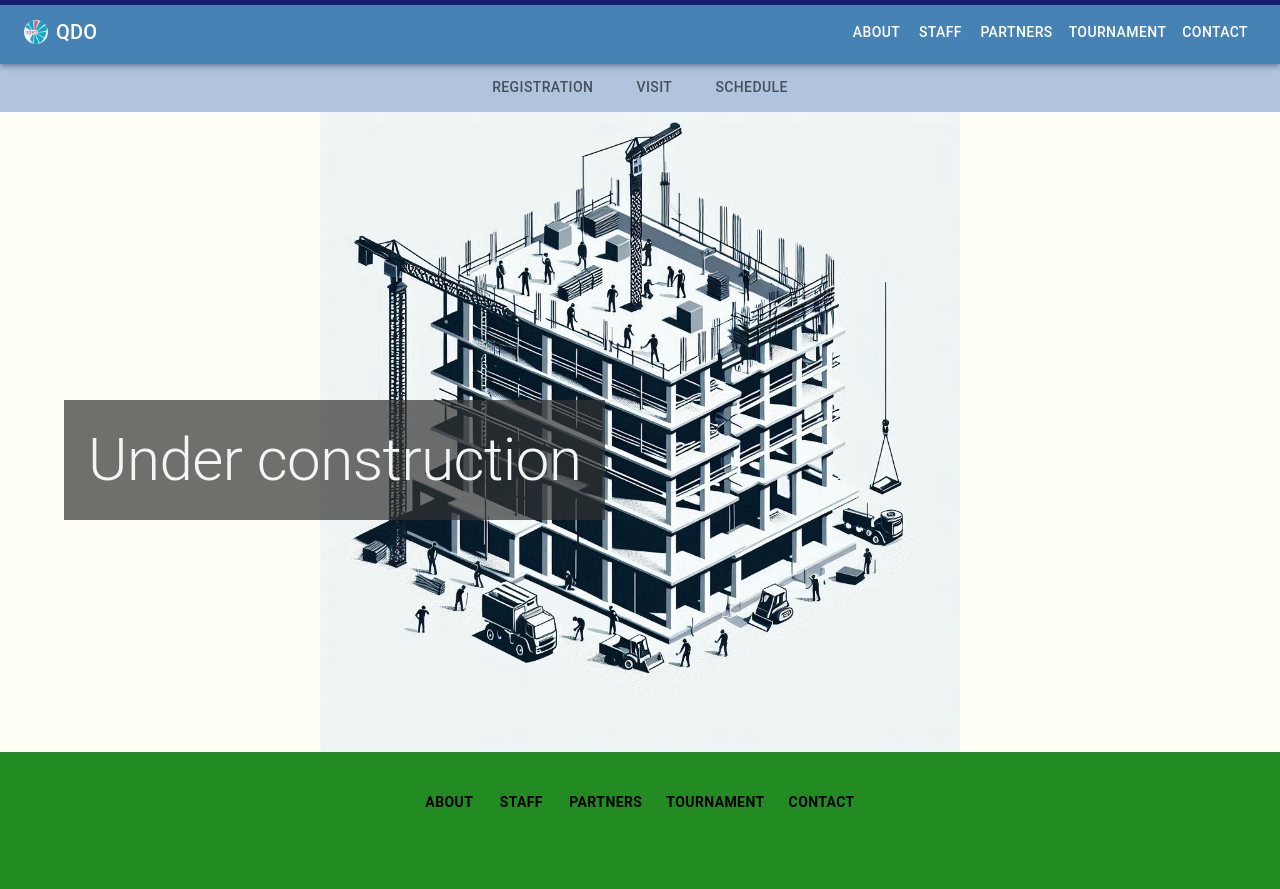
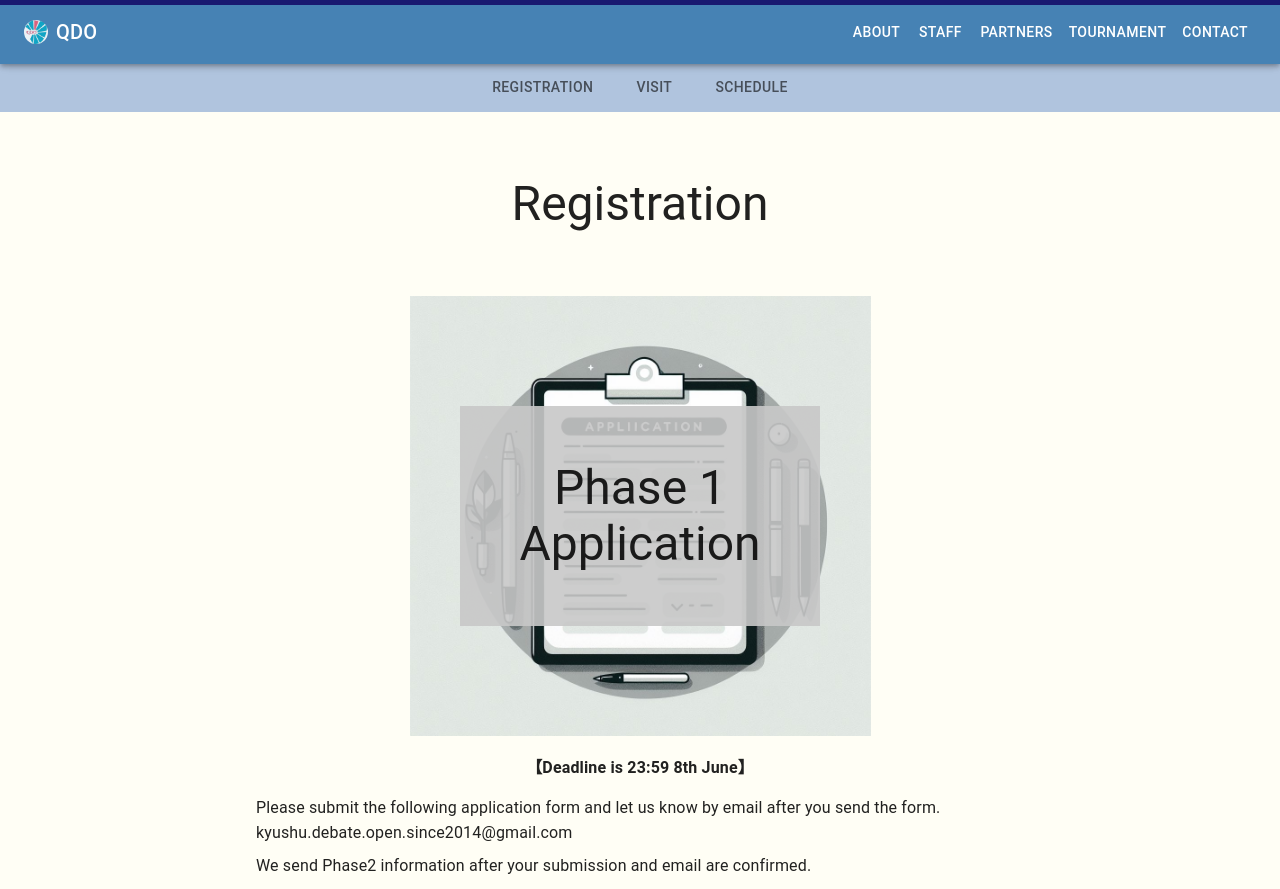
Before and after one commit to yupon-pro/qdo-site, a Next.js app: page /tournament/registration in a window 1280 px wide. Shown: the top 889 px of the page. Built offline with nearby package versions, Linux system fonts and the light colour scheme.

Commit message:
create registration page

```diff
--- a/src/app/tournament/registration/page.tsx
+++ b/src/app/tournament/registration/page.tsx
@@ -1,14 +1,166 @@
-import Preparation from "@/ui/Preparation";
+import BodyTypography from "@/ui/Component/CustomMui/BodyTypography";
+import { Box, Container, Stack, Typography } from "@mui/material";
+import { Fragment } from "react";
+
+const bodyTypoSx = {
+  width: { xs: "70vw", md: "60vw" },
+  margin: 0,
+};
 
 export default function Home() {
-  return <Preparation />;
+
+  return (
+    <Fragment>
+      <Typography align="center" variant="h3" sx={{ paddingY: 8 }}>
+        Registration
+      </Typography>
+      <Stack spacing={5} alignItems="center" marginBottom={5}>
+        <Stack spacing={1} alignItems="center">
+          <Container
+            maxWidth="md"
+            sx={{
+              backgroundImage: "url('/tournament/application.jpeg')",
+              backgroundSize: { xs:"90%", sm:"75%", md:"60%" },
+              backgroundPosition: "center",
+              backgroundRepeat: "no-repeat",
+              backgroundColor: "transparent",
+              transitionDuration: "1000ms",
+              height: { xs: "40vh", md: "55vh" },
+              display: "flex",
+              justifyContent: "center",
+              alignItems: "center",
+              transitionProperty: "height, background-size",
+            }}
+          >
+            <Box
+              sx={{
+                width: "50%",
+                height: "50%",
+                backgroundColor: "rgba(200,200,200,0.9)",
+                display: "flex",
+                justifyContent: "center",
+                alignItems: "center",
+              }}
+            >
+              <Box
+                sx={{
+                  typography: { xs: "h5", sm: "h4", lg: "h3" },
+                  transitionDuration: "1000ms",
+                  transitionProperty: "font-size",
+                  textAlign:"center",
+                }}
+              >
+                Phase 1
+                Application
+              </Box>
+            </Box>
+          </Container>
+          <Typography variant="subtitle1" fontWeight="bolder" sx={{ padding:"10px 0px 5px 0px "}} >
+          【Deadline is 23:59 8th June】
+          </Typography>
+          <BodyTypography nonBold="normal" sx={ bodyTypoSx } >
+            Please submit the following application form and let us know by email after you send the form.
+            <br />
+            kyushu.debate.open.since2014@gmail.com
+          </BodyTypography>
+          <BodyTypography nonBold="normal" sx={ bodyTypoSx } >
+            We send Phase2 information after your submission and email are confirmed.
+          </BodyTypography>
+          <BodyTypography nonBold="normal" sx={ bodyTypoSx } >
+            *Please specify following information in email
+          </BodyTypography>
+          <BodyTypography nonBold="normal" sx={ bodyTypoSx } >
+            For Representative: (name of representative) (institution)
+          </BodyTypography>
+          <BodyTypography nonBold="normal" sx={ bodyTypoSx } >
+            For Independent Adjudicator: (your name)
+          </BodyTypography>
+          <BodyTypography nonBold="normal" sx={{...bodyTypoSx, whiteSpace:"pre-wrap"}} >
+            {`- Team: \n  https://forms.gle/SRTuLU41X8PDeiSLA`}
+          </BodyTypography>
+          <BodyTypography nonBold="normal" sx={{...bodyTypoSx, whiteSpace:"pre-wrap"}} >
+            {`- Junior and Senior High school students' team: \n  https://forms.gle/QAMj83uVVMR8Lw6s5`}
+          </BodyTypography>
+          <BodyTypography nonBold="normal" sx={{...bodyTypoSx, whiteSpace:"pre-wrap"}} >
+            {`- Independent adjudicator: \n  https://forms.gle/4end8zCtE6Gd67XA8`}
+          </BodyTypography>
+          <BodyTypography nonBold="normal" sx={ bodyTypoSx } >
+            *We accept teams by the first come first served principle if we get more applications than the limit of the slots for high school students.
+          </BodyTypography>
+          <BodyTypography nonBold="normal" sx={ bodyTypoSx } >
+            *For participation in our tournament, you need to submit the disclaimer sheet of this tournament with your parent{"'"}s signature by PDF.
+          </BodyTypography>
+        </Stack>
+        <Stack spacing={1} alignItems="center">
+          <Container
+            maxWidth="md"
+            sx={{
+              backgroundImage: "url('/tournament/payment.jpeg')",
+              backgroundSize: { xs:"95%", sm:"80%", md:"60%" },
+              backgroundPosition: "center",
+              backgroundRepeat: "no-repeat",
+              backgroundColor: "transparent",
+              transitionDuration: "1000ms",
+              height: { xs: "40vh", sm: "45vh", md: "55vh" },
+              display: "flex",
+              justifyContent: "center",
+              alignItems: "center",
+              transitionProperty: "height, background-size",
+            }}
+          >
+            <Box
+              sx={{
+                width: "55%",
+                height: "55%",
+                paddingX: 1,
+                backgroundColor: "rgba(200,200,200,0.9)",
+                display: "flex",
+                justifyContent: "center",
+                alignItems: "center",
+              }}
+            >
+              <Box
+                sx={{
+                  typography: { xs: "h5", sm: "h4", lg: "h3" },
+                  transitionDuration: "1000ms",
+                  transitionProperty: "font-size",
+                  textAlign:"center",
+                }}
+              >
+                Phase 2
+                Payment
+              </Box>
+            </Box>
+          </Container>
+          <Typography variant="subtitle1" fontWeight="bolder"  sx={{ padding:"10px 0px 5px 0px"}}>
+          【Deadline is scheduled for 22th June】
+          </Typography>
+          <BodyTypography nonBold="normal" sx={ bodyTypoSx } >
+            Please follow the procedure written in our email and pay registration fee.
+          </BodyTypography>
+          <BodyTypography nonBold="normal" sx={ bodyTypoSx } >
+            *We will send Phase2 messages to those who complete Phase1 registration of QDO 2024.
+          </BodyTypography>
+          <BodyTypography nonBold="normal" sx={ bodyTypoSx } >
+            Please make sure to pay money by no later than【22th June】.
+          </BodyTypography>
+          <BodyTypography nonBold="normal" sx={ bodyTypoSx } >
+            *If we cannot confirm your payment by the deadline, those teams{"'"} applications would be automatically canceled. Make sure not to miss the deadline, and let us know in advance if you have some reasons you cannot pay money by the deadline.
+          </BodyTypography>
+          <BodyTypography nonBold="normal" sx={ bodyTypoSx } >
+            *In case you cancel participation after you pay the registration fee, we cannot refund it. It is very important to run a tournament, thank you for your understanding and cooperation.
+          </BodyTypography>
+          <BodyTypography nonBold="normal" sx={{...bodyTypoSx, whiteSpace:"pre-wrap"}} >
+            {`- Debater (per person): \n 15000 JPY(tentative)`}
+          </BodyTypography>
+          <BodyTypography nonBold="normal" sx={{...bodyTypoSx, whiteSpace:"pre-wrap"}} >
+            {`- Junior and Senior High school students' team (per person): \n 5000 JPY(tentative)`}
+          </BodyTypography>
+          <BodyTypography nonBold="normal" sx={{...bodyTypoSx, whiteSpace:"pre-wrap"}} >
+            {`- Independent adjudicator: \n 10000JPY(tentative)`}
+          </BodyTypography>
+        </Stack>
+      </Stack>
+    </Fragment>
+  );
 }
-/*
-Team
-https://forms.gle/T82b6hHxwJFskW3m7
-
-high school students' team
-https://forms.gle/QAMj83uVVMR8Lw6s5
-
-https://forms.gle/4end8zCtE6Gd67XA8
-*/
--- a/src/ui/Component/CustomMui/BodyTypography.tsx
+++ b/src/ui/Component/CustomMui/BodyTypography.tsx
@@ -1,9 +1,9 @@
 import { SxProps, Typography } from "@mui/material";
 import { ReactNode } from "react";
 
-export default function BodyTypography({ children, sx }: { children: ReactNode; sx?: SxProps }) {
+export default function BodyTypography({ children, nonBold ,sx }: { children: ReactNode; nonBold?:string; sx?: SxProps }) {
   return (
-    <Typography variant="body1" sx={{ fontWeight: "bold", lineHeight: "25px", marginY: 1, ...sx }}>
+    <Typography variant="body1" fontWeight={ nonBold || "bold"}  sx={{  lineHeight: "25px", marginY: 1, ...sx }}>
       {children}
     </Typography>
   );
```
Also changed, not shown: public/tournament/application.jpeg (added), public/tournament/payment.jpeg (added).
